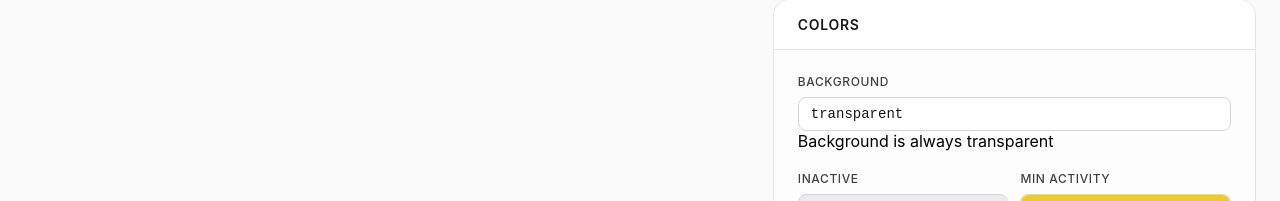
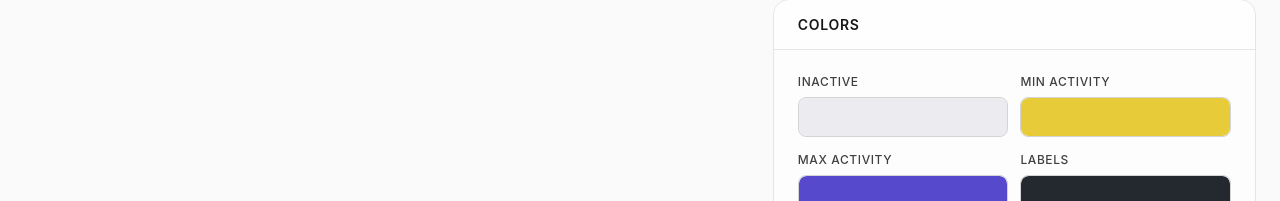
Before and after one commit to reazndev/github-chart-builder, a React (Vite) app: page / in a window 1280 px wide. Shown: the part 831-1032 px from the top of the page. Built offline with nearby package versions, Linux system fonts and the light colour scheme; the HTML template or start-up script is replaced by a standard one.

Commit message:
remove background option

```diff
--- a/package.json
+++ b/package.json
@@ -6,8 +6,9 @@
   "scripts": {
     "dev": "vite",
     "build": "vite build",
-    "lint": "eslint .",
-    "preview": "vite preview"
+    "preview": "vite preview",
+    "predeploy": "npm run build",
+    "deploy": "gh-pages -d dist"
   },
   "dependencies": {
     "lucide-react": "^0.554.0",
@@ -22,6 +23,7 @@
     "eslint": "^9.39.1",
     "eslint-plugin-react-hooks": "^7.0.1",
     "eslint-plugin-react-refresh": "^0.4.24",
+    "gh-pages": "^6.3.0",
     "globals": "^16.5.0",
     "vite": "^7.2.2"
   }
--- a/src/App.jsx
+++ b/src/App.jsx
@@ -263,16 +263,6 @@ const App = () => {
 
               <div className="card-content">
                 <div className="space-y-4">
-                  <div className="form-group">
-                    <label className="form-label">Background</label>
-                    <input
-                      type="text"
-                      value={config.backgroundColor}
-                      readOnly
-                      className="form-input form-input-mono"
-                    />
-                    <p className="form-note">Background is always transparent</p>
-                  </div>
 
                   <div className="color-grid">
                     <div>
```
Also changed, not shown: 1 other file (tests, documents, lock files or other folders).
